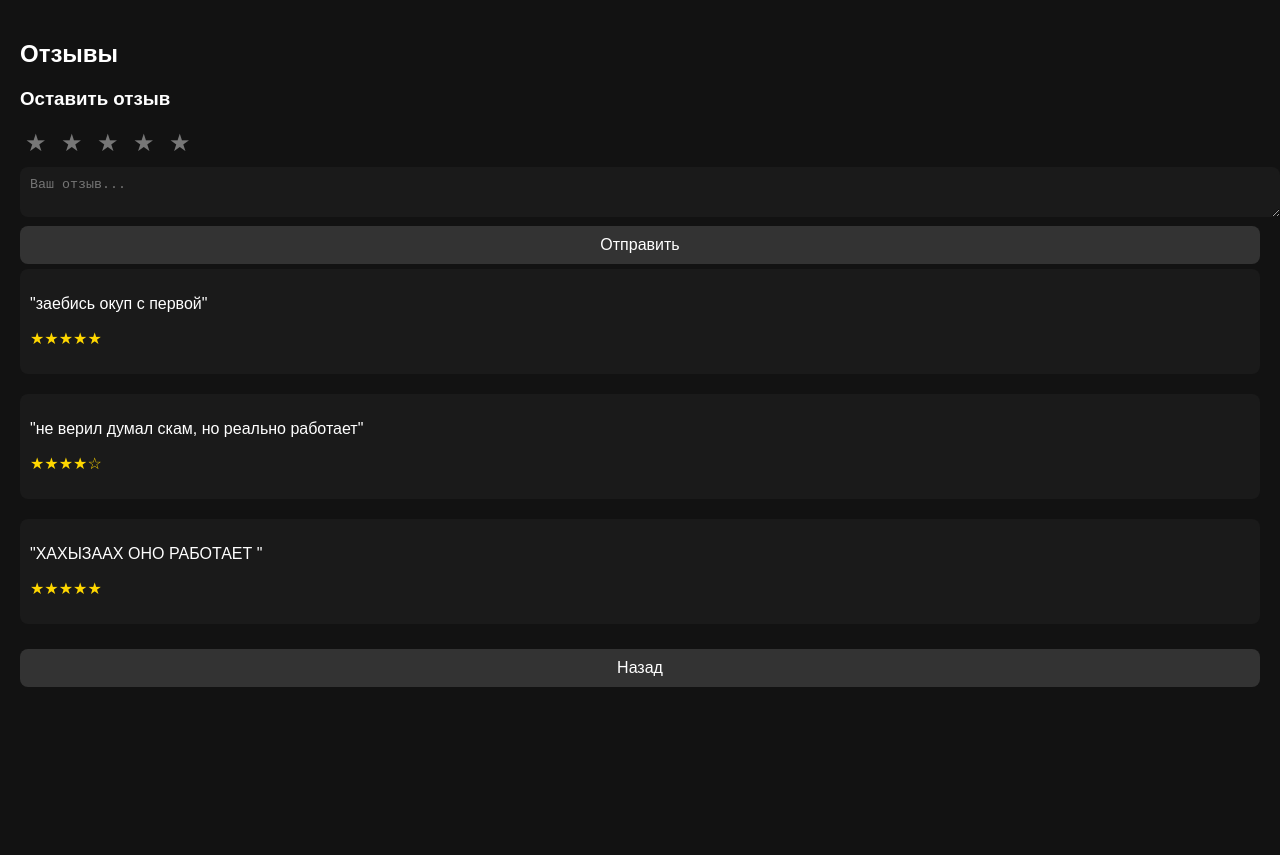
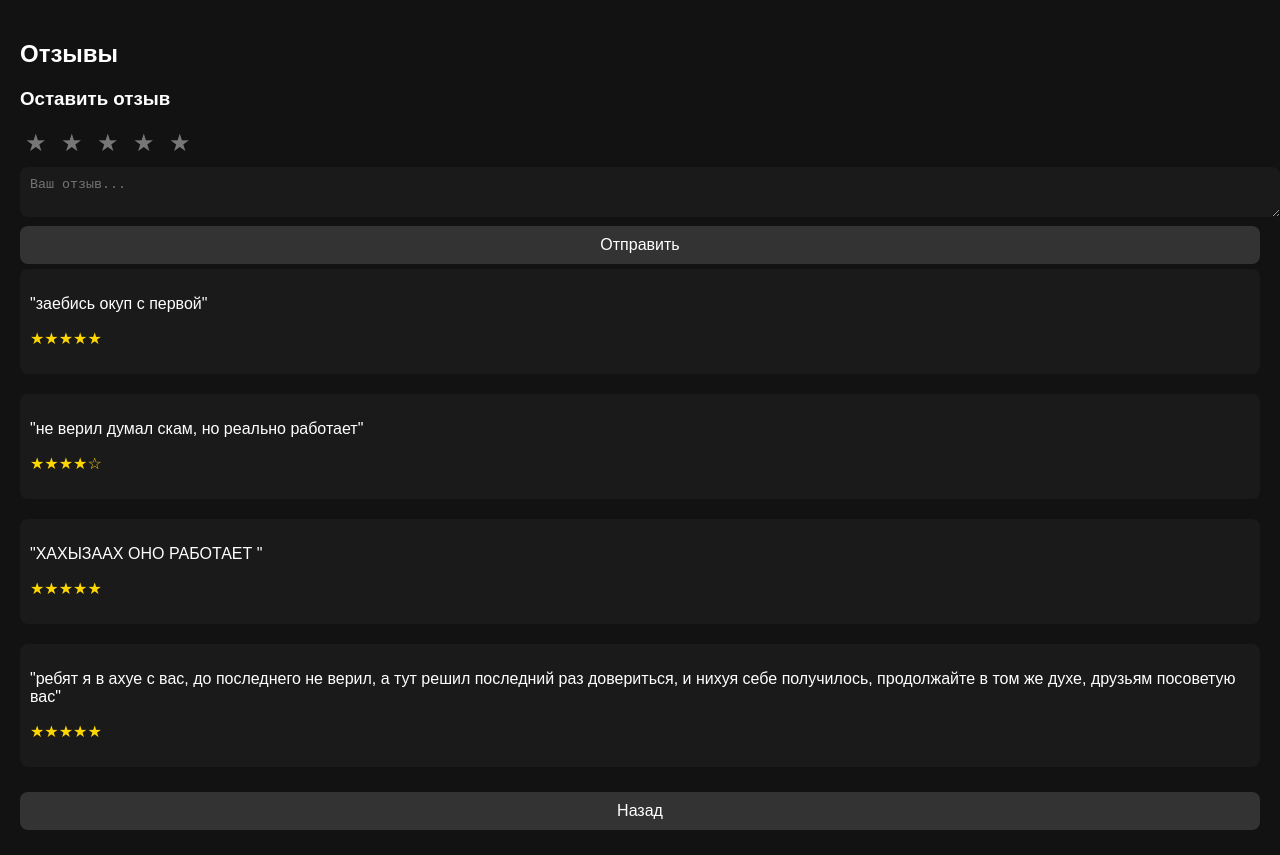
Before and after one commit to cultside/oblivionxtgbot, a plain HTML site: page index.html in a window 1280 px wide. Both pictures are taken after a click on the button "Отзывы". Before the commit the page ends 800 px from the top, so only its background shows below. Drawn offline with Linux system fonts and the light colour scheme.

Commit message:
Update index.html

```diff
--- a/index.html
+++ b/index.html
@@ -120,12 +120,16 @@
       <p>"ХАХЫЗААХ ОНО РАБОТАЕТ "</p>
       <p class="stars">★★★★★</p>
     </div>
+    <div class="review">
+      <p>"ребят я в ахуе с вас, до последнего не верил, а тут решил последний раз довериться, и нихуя себе получилось, продолжайте в том же духе, друзьям посоветую вас"</p>
+      <p class="stars">★★★★★</p>
+    </div>
 
     <!-- Модалка -->
     <div id="modal">
       <div id="modalContent">
         <p style="font-weight:bold; font-size:18px;">Спасибо за отзыв!</p>
-        <p>Ваш отзыв отправлен на модерацию и будет опубликован после проверки администратором.</p>
+        <p>Ваш отзыв отправлен и скоро будет опубликован.</p>
         <button onclick="closeModal()">Понятно</button>
       </div>
     </div>
```
